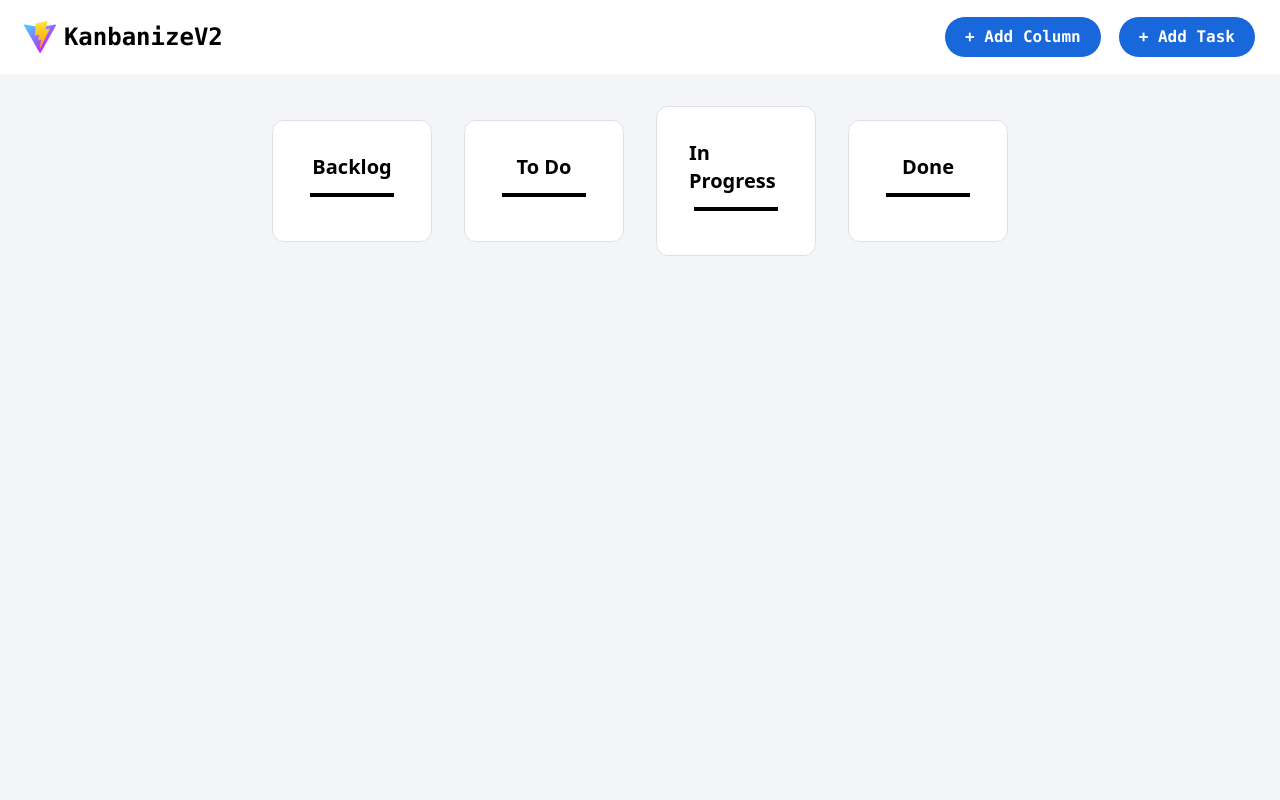
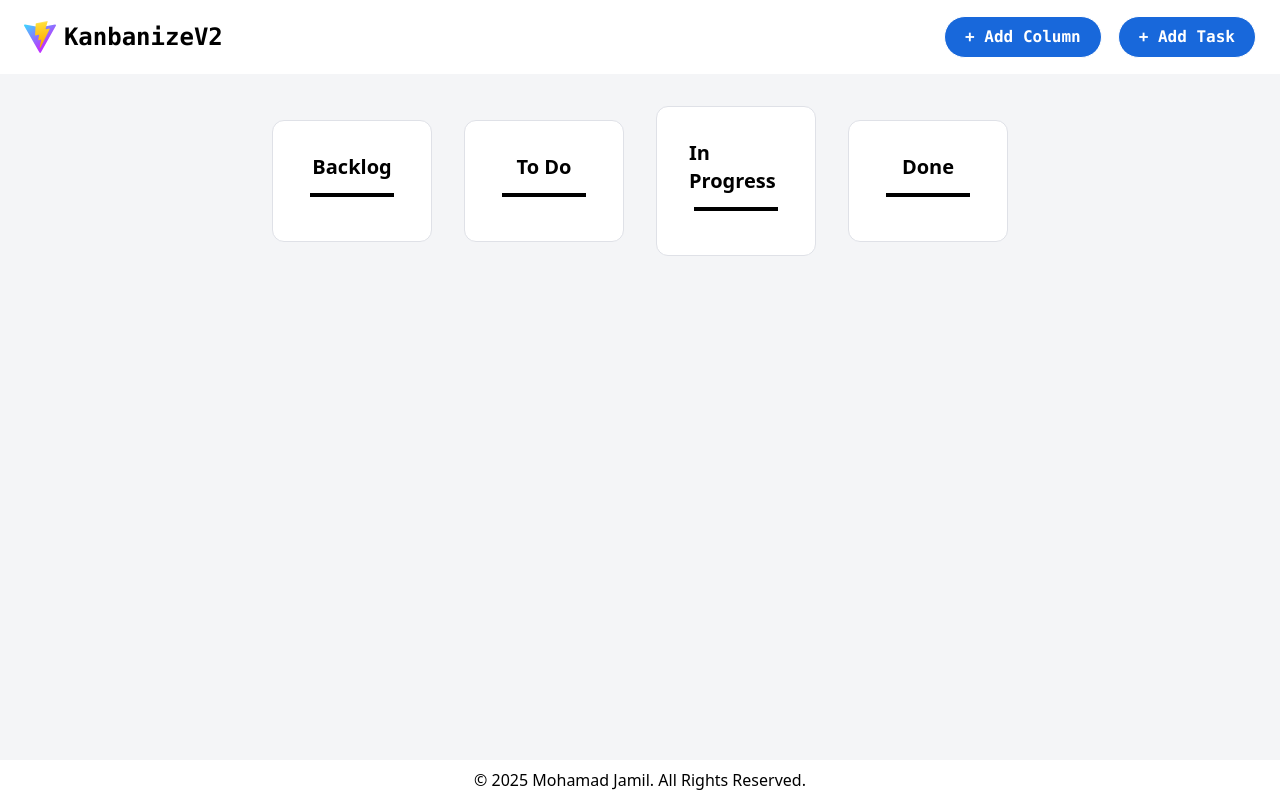
Before and after one commit to mohamad-jamil/kanbanize-v2, a React (Vite) app: page / in a window 1280 px wide. Built offline with nearby package versions, Linux system fonts and the light colour scheme.

Commit message:
Add footer component

```diff
--- a/src/App.jsx
+++ b/src/App.jsx
@@ -2,6 +2,7 @@ import { useState } from "react";
 
 import Header from "./components/Header";
 import Column from "./components/Column";
+import Footer from "./components/Footer";
 
 function App() {
   const [columns, setColumns] = useState([
@@ -12,14 +13,15 @@ function App() {
   ]);
 
   return (
-    <>
+    <div>
       <Header />
       <div className="flex items-center justify-center gap-8 py-8">
         {columns.map((column, index) => (
           <Column key={index} columnName={column} />
         ))}
       </div>
-    </>
+      <Footer />
+    </div>
   );
 }
 
--- /dev/null
+++ b/src/components/Footer.jsx
@@ -0,0 +1,7 @@
+export default function Footer() {
+  return (
+    <footer className="bg-white absolute bottom-0 w-full text-center p-2">
+      © 2025 Mohamad Jamil. All Rights Reserved.
+    </footer>
+  );
+}
```
